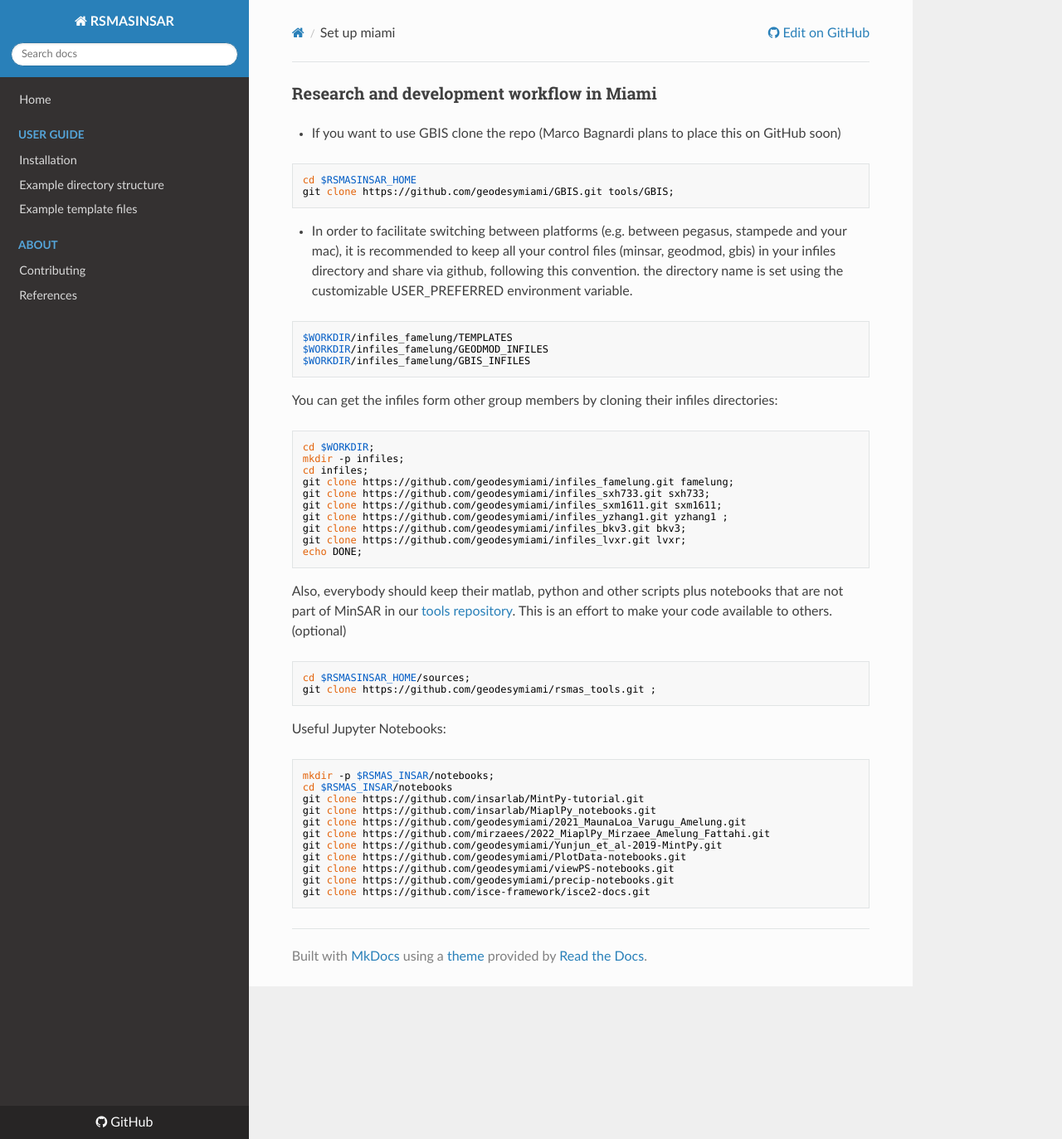
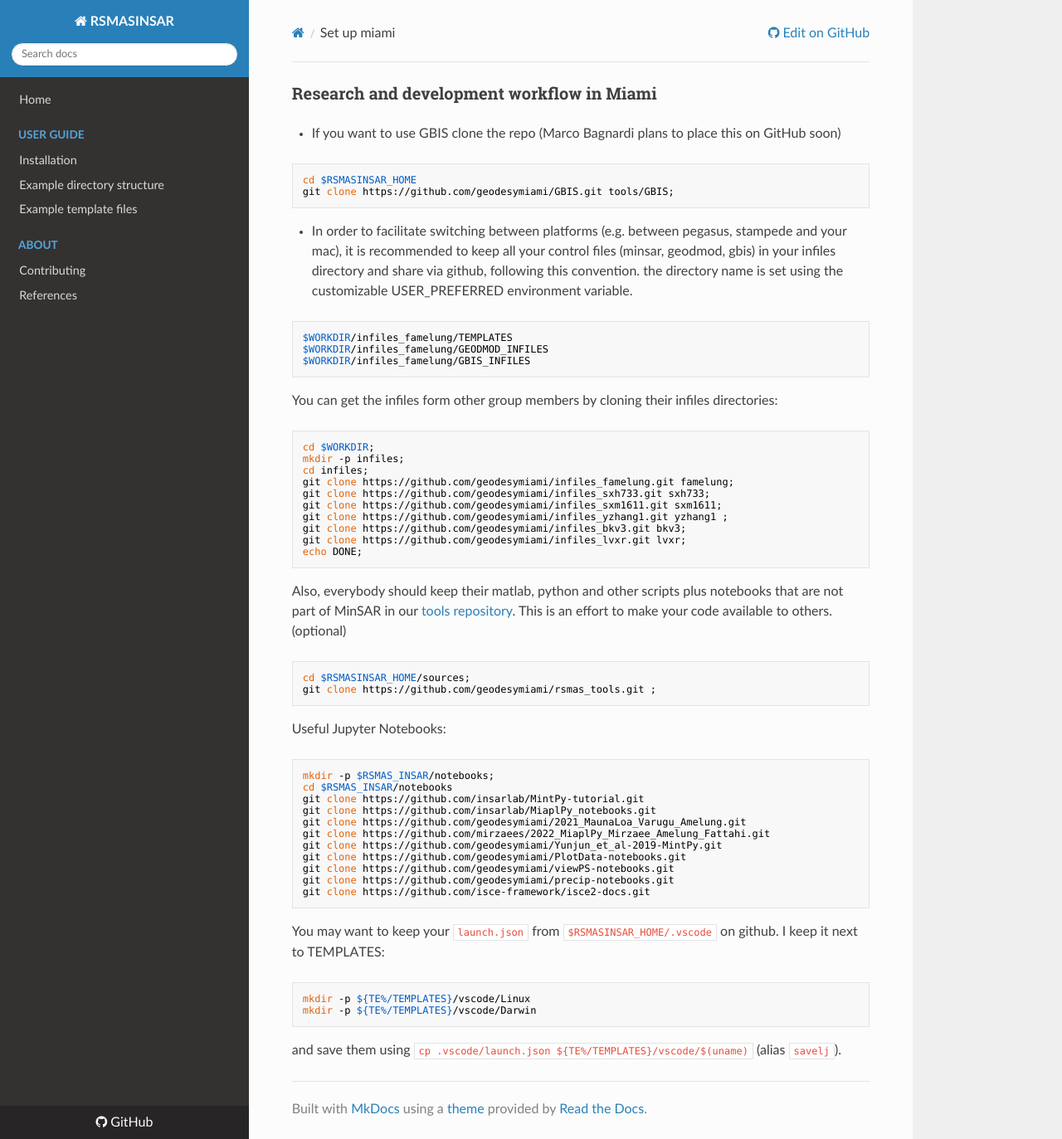
Before and after one commit to geodesymiami/rsmas_insar, an MkDocs documentation site: the page built from docs/set_up_miami.md, in a window 1280 px wide and 1373 px high. Shown: the whole window at 83% size. Built offline with MkDocs 1.6.1, drawn with Linux system fonts in a browser that asks for light colours; nearby versions of some CDN libraries.

Commit message:
Update set_up_miami.md

````diff
--- a/docs/set_up_miami.md
+++ b/docs/set_up_miami.md
@@ -44,3 +44,9 @@ git clone https://github.com/geodesymiami/viewPS-notebooks.git
 git clone https://github.com/geodesymiami/precip-notebooks.git
 git clone https://github.com/isce-framework/isce2-docs.git
 ```
+You may want to keep your `launch.json` from `$RSMASINSAR_HOME/.vscode` on github. I keep it next to TEMPLATES:
+```
+mkdir -p ${TE%/TEMPLATES}/vscode/Linux
+mkdir -p ${TE%/TEMPLATES}/vscode/Darwin
+```
+and save them using `cp .vscode/launch.json ${TE%/TEMPLATES}/vscode/$(uname)` (alias `savelj`).
````
